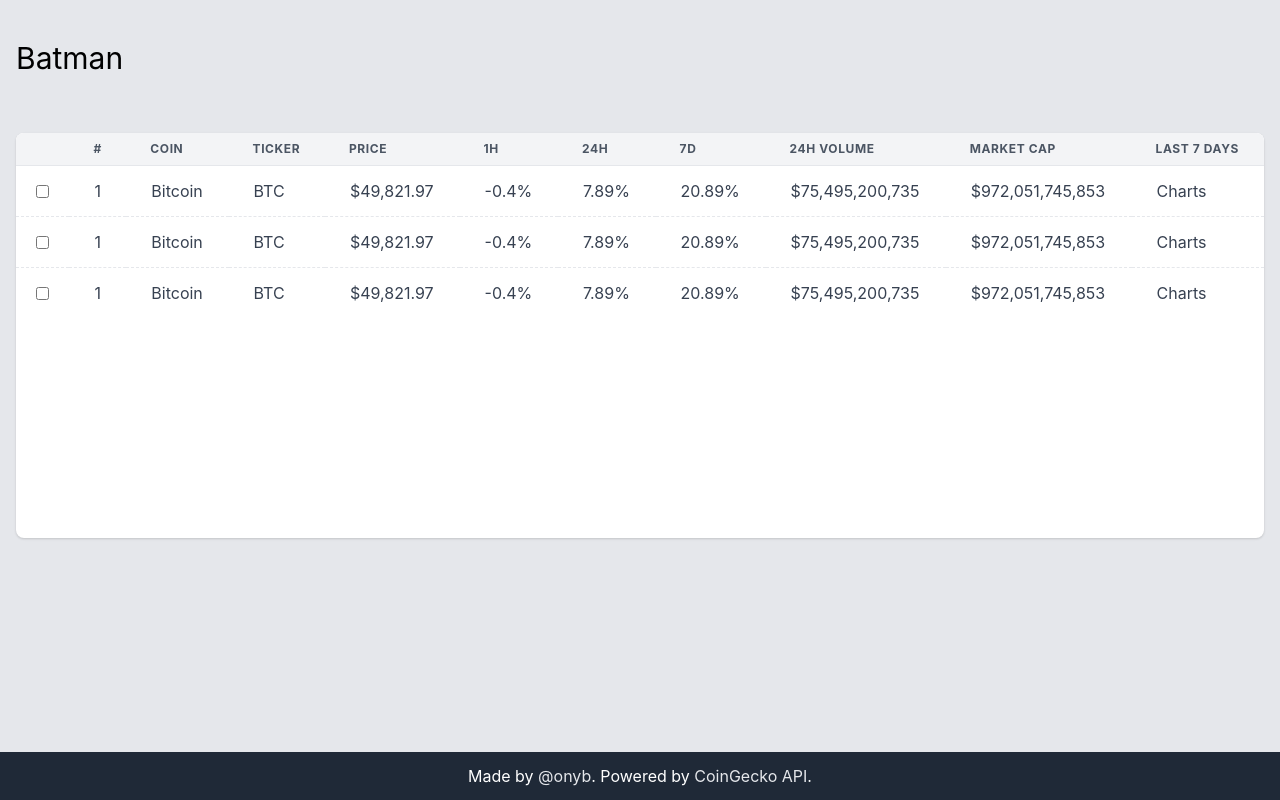
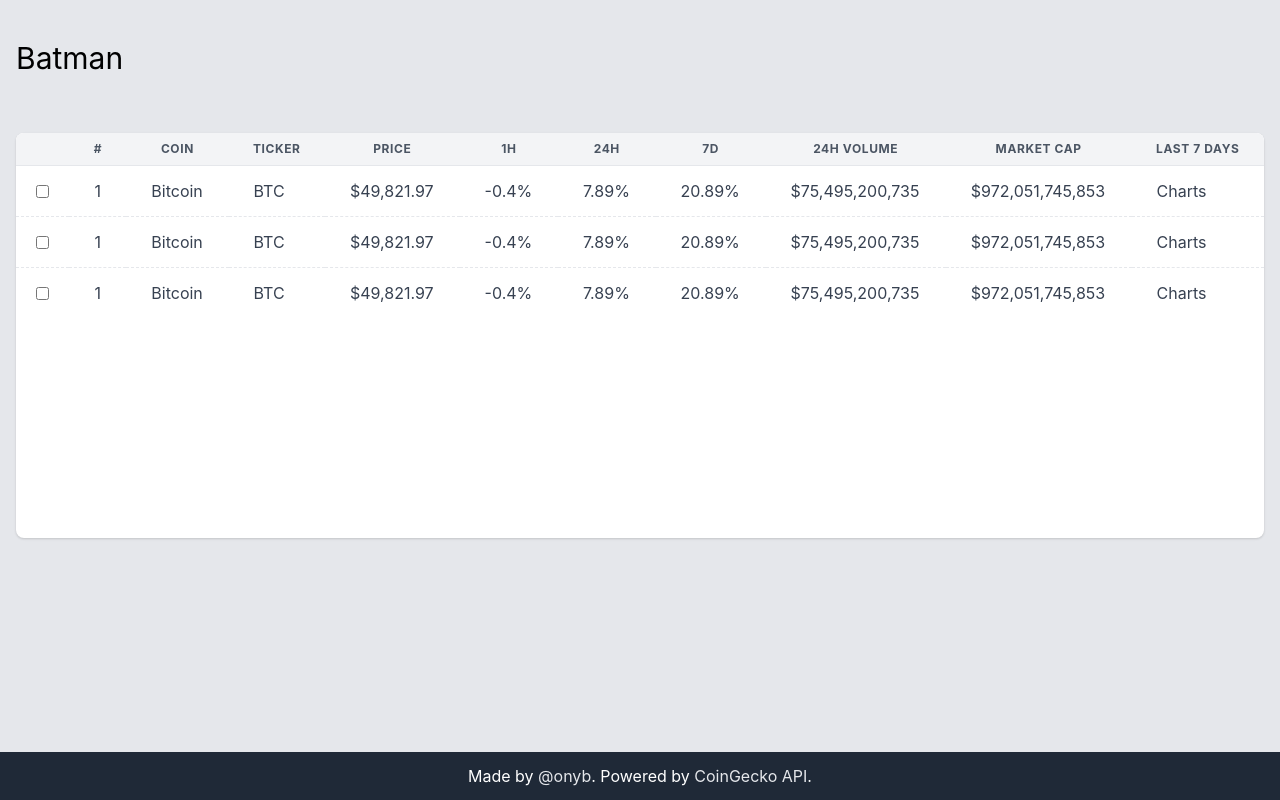
Before and after one commit to onyb/batman, a React (Create React App) app: page / in a window 1280 px wide. Built offline with nearby package versions, Linux system fonts and the light colour scheme.

Commit message:
Remove inline styling from Coins component

```diff
--- a/src/components/coins/component.js
+++ b/src/components/coins/component.js
@@ -5,10 +5,10 @@ import Coin from '../coin'
 class Coins extends Component {
   render() {
     return (
-      <div className="coins-container" style={{ height: '405px' }}>
+      <div className="coins-container">
         <table>
           <thead>
-            <tr class="text-left">
+            <tr>
               <th />
               <th>#</th>
               <th>Coin</th>
--- a/src/index.css
+++ b/src/index.css
@@ -41,8 +41,16 @@ code {
     @apply overflow-x-auto bg-white rounded-lg shadow overflow-y-auto relative
   }
 
+  .coins-container {
+    height: 405px;
+  }
+
   .coins-container table {
     @apply border-collapse table-auto w-full whitespace-nowrap bg-white relative
+  }
+
+  .coins-container table thead tr {
+    @apply text-center
   }
 
   .coins-container table th {
```
